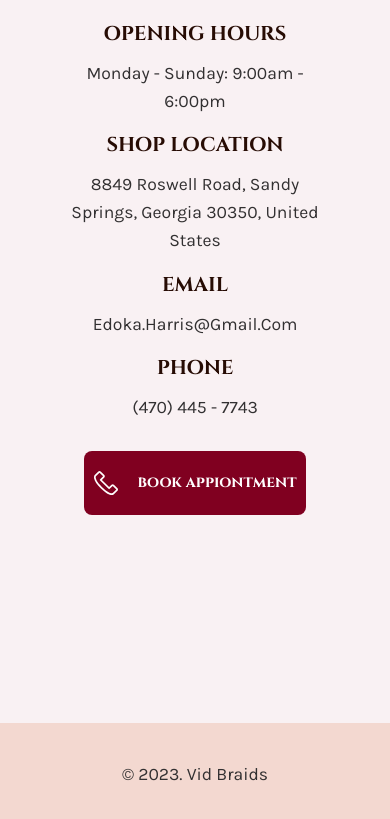
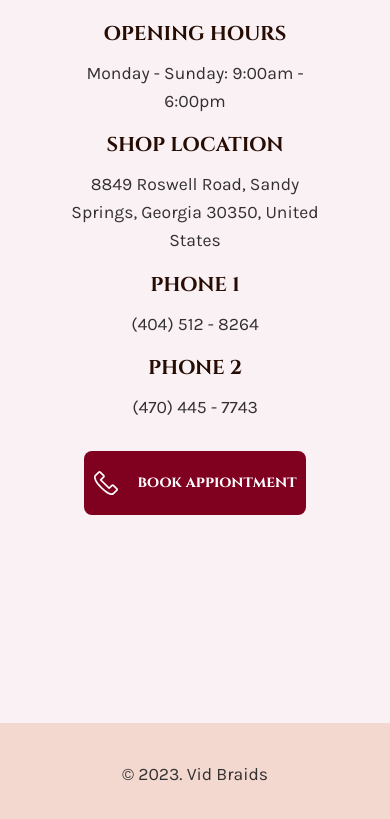
Before and after one commit to nedufari/vidbraids, a plain HTML site: page index.html in a window 390 px wide. Shown: the part 10742-11561 px from the top of the page. Drawn offline with nearby package versions, Linux system fonts and the light colour scheme.

Commit message:
changed phone number

```diff
--- a/index.html
+++ b/index.html
@@ -6,7 +6,7 @@
     <meta name="viewport" content="width=device-width, initial-scale=1.0">
     <meta name="description" content="Vidbraids offers expert hairstyling services, including intricate braids, bold dreadlocks, twists, faux locs, corn rows, box braids and many more. Visit our salon in Sandy Springs to elevate your hair game and unlock your signature look or you can visit our website to schedule an appointment">
     <meta name="keywords" content="vidbraids, natural hair specialist, braids,dreadlocks, signature body, Sandy springs GA, hair sylist, corn rows, twists, faux locs, box braids, hair gallery, hair transformation, hair salon, hair services, haircare, natural hair care, hair appointments, hairstyling trends, salons in gorgia , salons in atlanta, salons for kids in USA, salon for blacks, ">
-    <title>Vidbraids -  Hair Braiding Salon Based in Sandy Springs, GA | Expert Braiding and Dreadlock Services </title>
+    <title>Vidbraids - Hair Braiding Salon Based in Sandy Springs, GA | Expert Braiding and Dreadlock Services </title>
     <link rel="stylesheet" href="style.css">
     <link href="https://cdn.jsdelivr.net/npm/bootstrap@5.3.0-alpha3/dist/css/bootstrap.min.css" rel="stylesheet" integrity="sha384-KK94CHFLLe+nY2dmCWGMq91rCGa5gtU4mk92HdvYe+M/SXH301p5ILy+dN9+nJOZ" crossorigin="anonymous">
     <script defer src="https://code.jquery.com/jquery-3.5.1.slim.min.js"></script>
@@ -237,13 +237,13 @@
                             8849 roswell road, sandy springs, georgia 30350, united states
                         </p>
                         <h4 class="sub-heading text-uppercase">
-                            email
+                            phone 1
                         </h4>
                         <p class="paragraph text-capitalize">
-                            edoka.harris@gmail.com
+                            (404) 512 - 8264
                         </p>
                         <h4 class="sub-heading text-uppercase">
-                            phone
+                            phone 2
                         </h4>
                         <p class="paragraph text-capitalize">
                             (470) 445 - 7743
```
